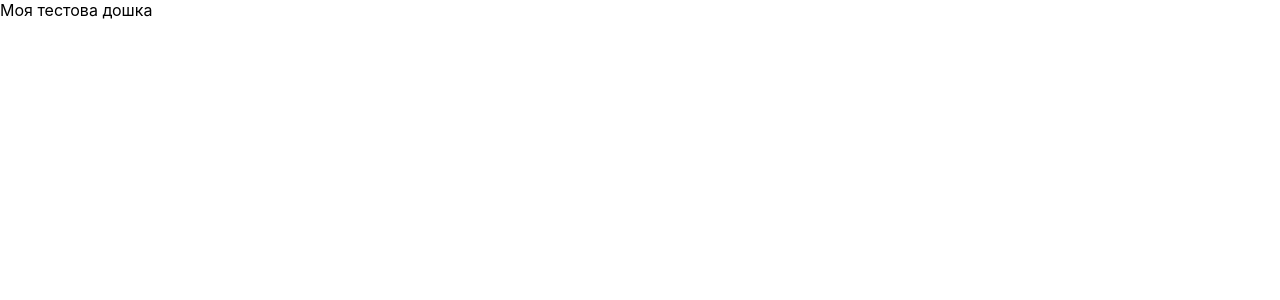
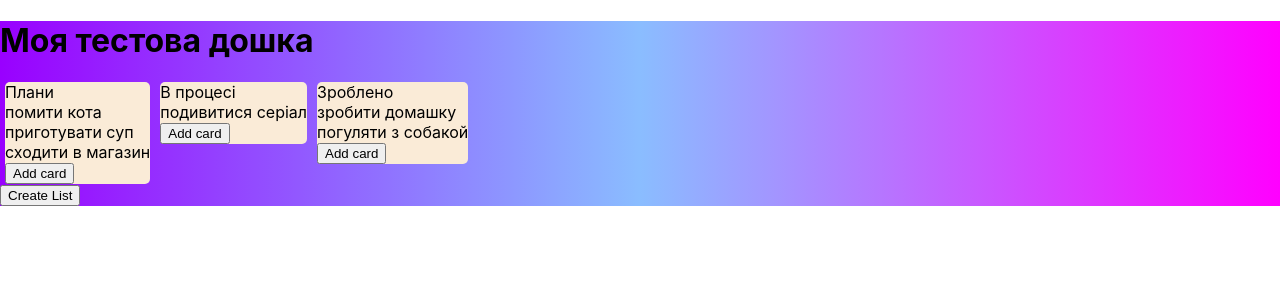
Before and after one commit to itsvetal/trello, a React (Create React App) app: page /board in a window 1280 px wide. Shown: the top 300 px of the page. Built offline with nearby package versions, Linux system fonts and the light colour scheme.

Commit message:
Added component Card.tsx, files with styles for components  and interfaces: ICard, IList and IListProps V1.0.7

```diff
--- a/package.json
+++ b/package.json
@@ -15,6 +15,7 @@
     "react-dom": "^18.3.1",
     "react-router-dom": "^6.27.0",
     "react-scripts": "5.0.1",
+    "sass-loader": "^16.0.2",
     "typescript": "^4.9.5",
     "web-vitals": "^2.1.4"
   },
--- /dev/null
+++ b/src/common/interfaces/ICard.d.ts
@@ -0,0 +1,4 @@
+export interface ICard {
+  id: number;
+  title: string;
+}
--- /dev/null
+++ b/src/common/interfaces/IList.d.ts
@@ -0,0 +1,5 @@
+export interface IList {
+  id: number;
+  title: string;
+  cards: { id: number; title: string }[];
+}
--- /dev/null
+++ b/src/common/interfaces/IListProps.d.ts
@@ -0,0 +1,6 @@
+import { ICard } from './ICard';
+
+export interface IListProps {
+  title: string;
+  cards: ICard[];
+}
--- a/src/pages/Board/Board.tsx
+++ b/src/pages/Board/Board.tsx
@@ -1,17 +1,10 @@
 import React, { useState } from 'react';
-
-interface TitleProps {
-  title: string;
-}
-
-interface ListProps {
-  id: number;
-  title: string;
-  cards: { id: number; title: string }[];
-}
+import './board.scss';
+import { List } from './components/List/List';
+import { IList } from '../../common/interfaces/IList';
 
 export function Board(): React.ReactElement {
-  const boardTitle = { title: 'Моя тестова дошка' };
+  const boardTitle = 'Моя тестова дошка';
   const boardLists = [
     {
       id: 1,
@@ -37,9 +30,24 @@ export function Board(): React.ReactElement {
     },
   ];
   // eslint-disable-next-line @typescript-eslint/no-unused-vars
-  const [title, setTitle] = useState<TitleProps>(boardTitle);
+  const [title, setTitle] = useState(boardTitle);
   // eslint-disable-next-line @typescript-eslint/no-unused-vars
-  const [lists, setLists] = useState<ListProps[]>(boardLists);
+  const [lists, setLists] = useState<IList[]>(boardLists);
 
-  return <div>{title.title}</div>;
+  return (
+    <div className="board-container">
+      <div className="nav-bar">
+        <h1>{title}</h1>
+      </div>
+      <div className="lists">
+        {lists.map((list) => (
+          <div key={list.id}>
+            <List title={list.title} cards={list.cards} />
+          </div>
+        ))}
+      </div>
+
+      <button>Create List</button>
+    </div>
+  );
 }
--- /dev/null
+++ b/src/pages/Board/board.scss
@@ -0,0 +1,9 @@
+.board-container {
+  background-image: linear-gradient(to right, #9900FF, #8abdff, #FF00FF);
+
+  .lists {
+    display: flex;
+    flex-direction: row;
+
+  }
+}
--- /dev/null
+++ b/src/pages/Board/components/Card/Card.tsx
@@ -0,0 +1,9 @@
+import React from 'react';
+
+interface CardProps {
+  title: string;
+}
+
+export function Card({ title }: CardProps): React.ReactElement {
+  return <div className="card-container">{title}</div>;
+}
--- a/src/pages/Board/components/List/List.tsx
+++ b/src/pages/Board/components/List/List.tsx
@@ -0,0 +1,20 @@
+import React from 'react';
+import './list.scss';
+import { IListProps } from '../../../../common/interfaces/IListProps';
+import { Card } from '../Card/Card';
+
+export function List({ title, cards }: IListProps): React.ReactElement {
+  return (
+    <div className="list-container">
+      <div>{title}</div>
+      <div>
+        {cards.map((card) => (
+          <div key={card.id}>
+            <Card title={card.title} />
+          </div>
+        ))}
+      </div>
+      <button>Add card</button>
+    </div>
+  );
+}
--- /dev/null
+++ b/src/pages/Board/components/List/list.scss
@@ -0,0 +1,5 @@
+.list-container {
+  background-color: antiquewhite;
+  border-radius: 5px;
+  margin: auto 5px;
+}
```
Also changed, not shown: src/pages/Board/components/Card/card.scss (added), 1 other file (tests, documents, lock files or other folders).
